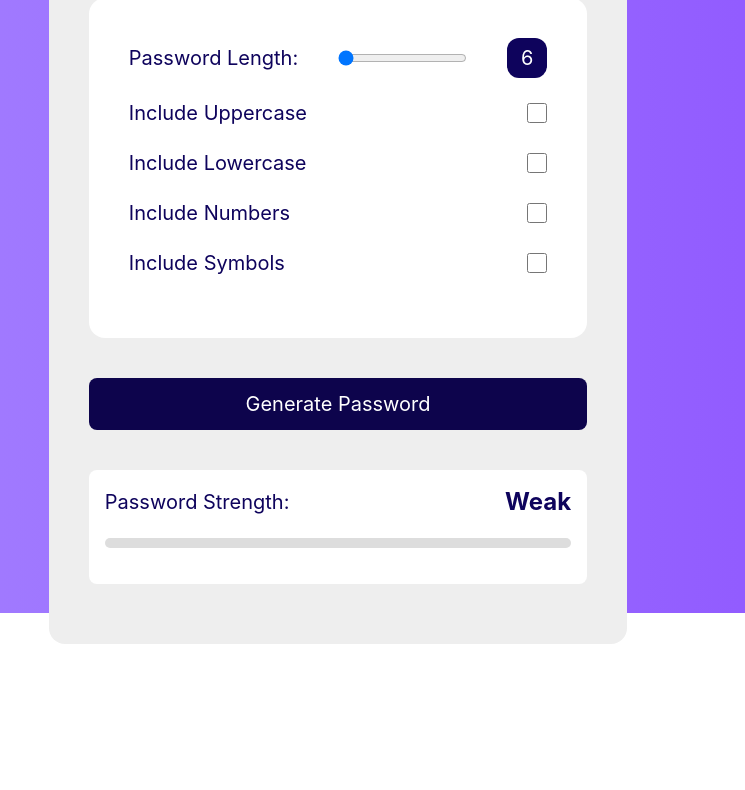
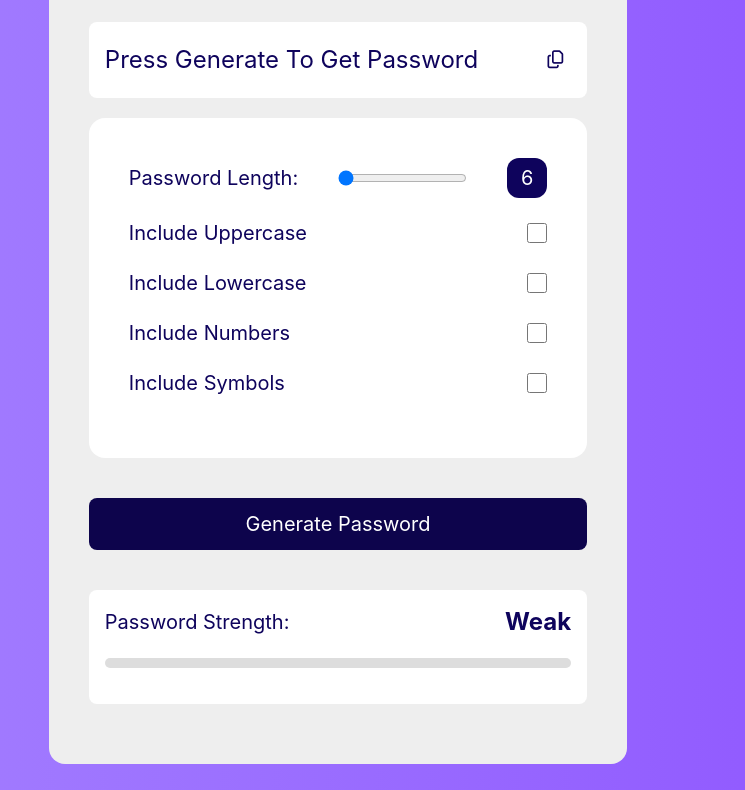
Before and after one commit to Ezzeldin-Islam/password-generator, a website built with Vite: page index.html in a window 1280 px wide. Shown: the part 187-977 px from the top of the page, without its empty margins (302-1047 px from the left). Before the commit the page ends 831 px from the top, so only its background shows below. Built offline with nearby package versions, Linux system fonts and the light colour scheme.

Commit message:
edit config and style

```diff
--- a/src/style.css
+++ b/src/style.css
@@ -5,8 +5,8 @@
   text-transform: capitalize;
 }
 
-body {
-  min-width: 100vh;
+#container {
+  min-height: 130vh;
 }
 
 .include {
--- a/vite.config.js
+++ b/vite.config.js
@@ -3,4 +3,5 @@
 
 export default defineConfig({
   plugins: [tailwindcss()],
+  base: "/password-generator/",
 });
```
